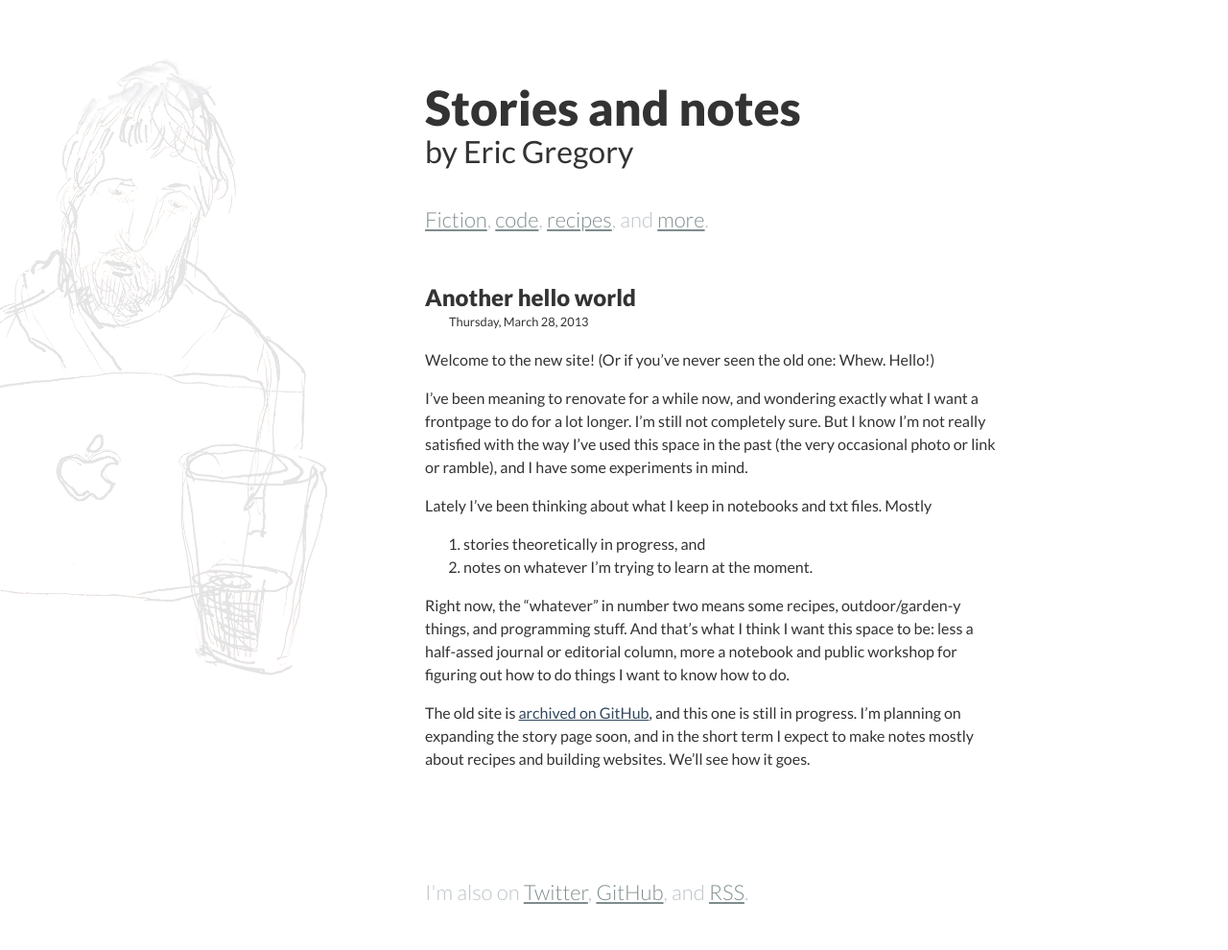
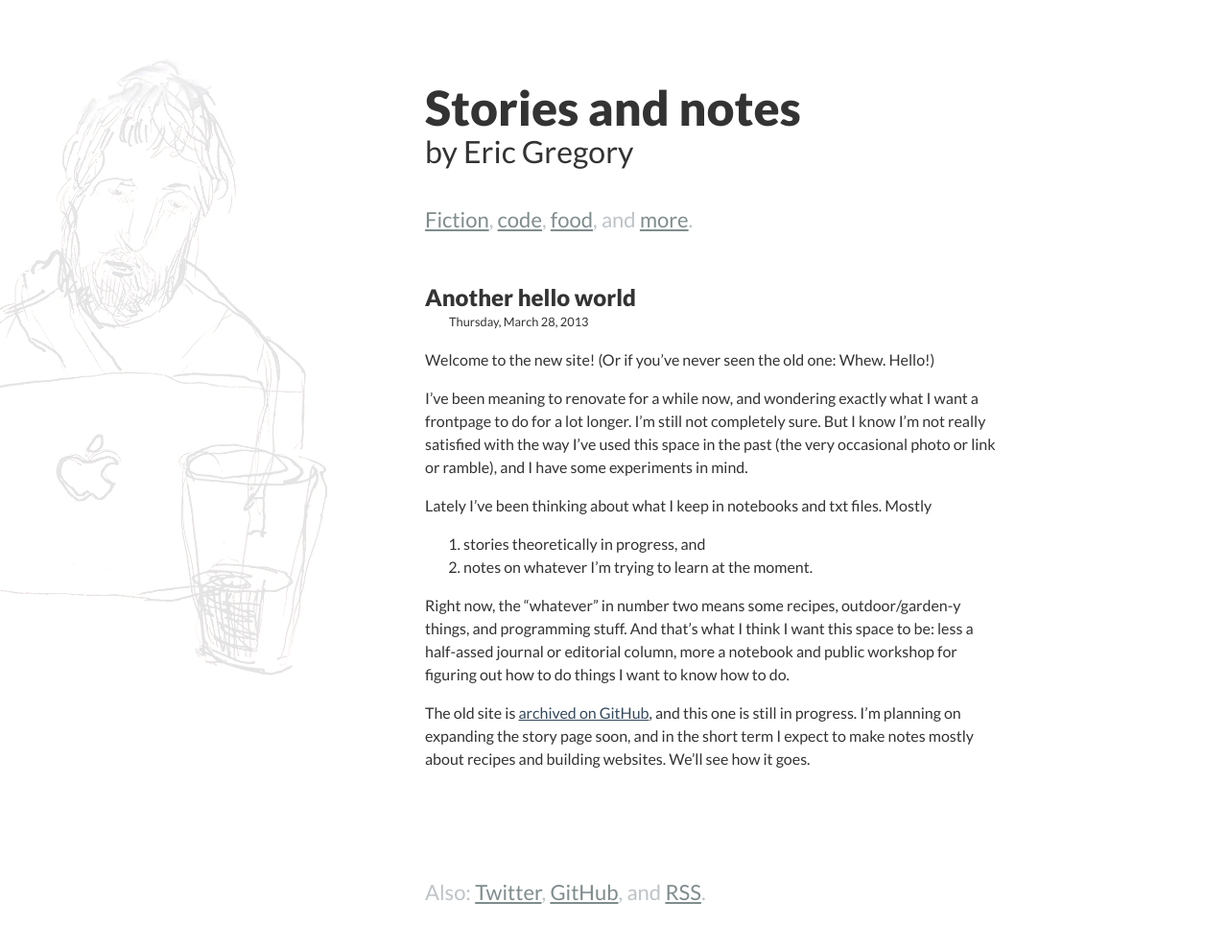
Before and after one commit to ericgregory/ericgregory.github.com, a Jekyll site: the page built from _posts/2013-03-28-another-hello-world.md, in a window 1280 px wide. Shown: the whole page at 96% size. Built offline with Jekyll 4.4.1, drawn with Linux system fonts in a browser that asks for light colours; Markdown is read by kramdown in place of the engine named in the settings.

Commit message:
Some cleanup

```diff
--- a/_layouts/default.html
+++ b/_layouts/default.html
@@ -29,7 +29,7 @@
     <br>
         &nbsp;
         <br>
-        <span id="umbrellas"><a href="{{ ASSET_PATH }}/Stories.html">Fiction</a>, <a href="{{ ASSET_PATH }}/computers.html">code</a>, <a href="{{ ASSET_PATH }}/recipes.html">recipes</a>, and <a href="{{ ASSET_PATH }}/daily.html">more</a>.</span>
+        <span id="umbrellas"><a href="{{ ASSET_PATH }}/Stories.html">Fiction</a>, <a href="{{ ASSET_PATH }}/computers.html">code</a>, <a href="{{ ASSET_PATH }}/recipes.html">food</a>, and <a href="{{ ASSET_PATH }}/daily.html">more</a>.</span>
         </div>
     </header>
 
@@ -38,7 +38,7 @@
 {{ content }}
 </article>
 <div id="elsewhere">
-I'm also on <a href="https://twitter.com/ericgregory">Twitter</a>, <a href="https://github.com/ericgregory">GitHub</a>, and <a href="http://www.ericmg.com/rss.xml">RSS</a>.
+Also: <a href="https://twitter.com/ericgregory">Twitter</a>, <a href="https://github.com/ericgregory">GitHub</a>, and <a href="http://www.ericmg.com/rss.xml">RSS</a>.
   <div>
 </div>
 </div>
--- a/css/stylesheet.css
+++ b/css/stylesheet.css
@@ -1,5 +1,5 @@
 
-@import url(http://fonts.googleapis.com/css?family=Lato:300,400,900);
+@import url(http://fonts.googleapis.com/css?family=Lato:400,900);
 
 body a:link {
      color: #34495E;
```
Also changed, not shown: Stories.md (+1 -1 lines).
